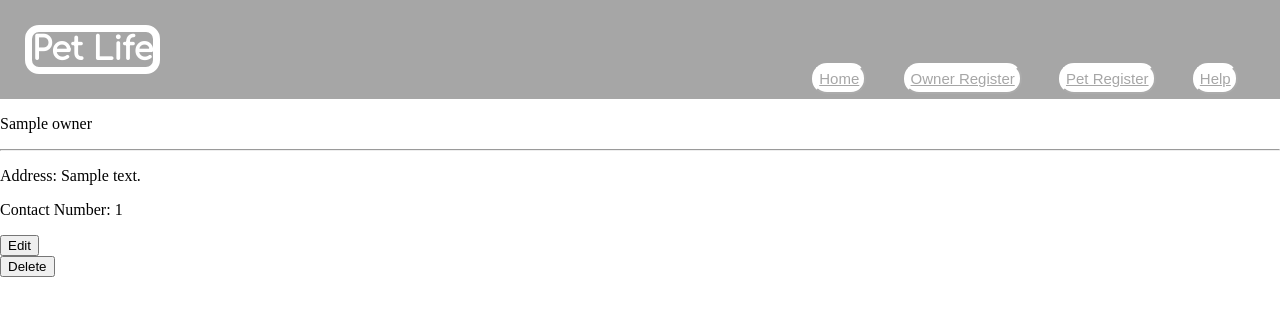
After one commit to Neddon13/vet_management, a Flask app: page /owners/1 in a window 1280 px wide. The commit adds this page. Shown: the top 316 px of the page. Run offline with Flask 2, Linux system fonts and the light colour scheme; a database or web service that is not in the repository returns one stand-in record (values such as "Sample title"); some libraries are stand-ins or nearby versions.

Commit message:
working on css

```diff
--- a/console.py
+++ b/console.py
@@ -40,6 +40,3 @@ pet_repository.save(pet_3)
 pet_repository.select_all()
 vet_repository.select_all()
 owner_repository.select_all()
-
-
-pdb.set_trace()
--- a/controllers/owners_controller.py
+++ b/controllers/owners_controller.py
@@ -15,8 +15,8 @@ def owners():
 
 @owners_blueprint.route("/owners/new", methods=["GET"])
 def new_owner():
-    owners  = owner_repository.select_all()
-    return render_template("owners/new.html", owners=owners)
+    owner = owner_repository.select_all()
+    return render_template("owners/new.html", owner=owner)
 
 @owners_blueprint.route("/owners",  methods=['POST'])
 def create_owner():
@@ -26,3 +26,27 @@ def create_owner():
     owner       = Owner(name, address, mobile_num)
     owner_repository.save(owner)
     return redirect('/owners')
+
+@owners_blueprint.route("/owners/<id>", methods=['GET'])
+def show_owner(id):
+    owner = owner_repository.select(id)
+    return render_template('owners/show.html', owner = owner)
+
+@owners_blueprint.route("/owners/<id>/edit", methods=['GET'])
+def edit_owner_form(id):
+    owners = owner_repository.select(id)
+    return render_template('owners/edit.html', owners = owners)
+
+@owners_blueprint.route("/owners/<id>/edit",  methods=['POST'])
+def update_owner():
+    name        = request.form['Name']
+    address     = request.form['Address']
+    mobile_num  = request.form['MobileNum']
+    owner       = Owner(name, address, mobile_num)
+    owner_repository.update(owner)
+    return redirect('/owners')
+
+@owners_blueprint.route("/owners/<id>/delete", methods=['POST'])
+def delete_owner(id):
+    owner_repository.delete(id)
+    return redirect('/owners')
--- a/repositories/owner_repository.py
+++ b/repositories/owner_repository.py
@@ -33,22 +33,12 @@ def select(id):
         owner = Owner(result['name'], result['address'], result['mobile_num'], result['id'])
     return owner
 
+def update(owner):
+    sql = "UPDATE owners SET (name, address, mobile_num) = (%s, %s, %s) WHERE id = %s"
+    values = [owner.name, owner.address, owner.mobile_num, owner.id]
+    run_sql(sql, values)
 
-
-
-
-
-
-
-
-
-# def select_all():
-#     owners = []
-
-#     sql = "SELECT * FROM owners"
-#     results = run_sql(sql)
-
-#     for row in results:
-#         owner = Owner(row['name'], row['address'], row['mobile_num'], row['id'])
-#         owners.append(owner)
-#     return owner
+def delete(id):
+    sql = "DELETE FROM owners WHERE id = %s"
+    values = [id]
+    run_sql(sql, values)
--- a/repositories/pet_repository.py
+++ b/repositories/pet_repository.py
@@ -33,14 +33,13 @@ def select(id):
     values = [id]
     result = run_sql(sql, values)[0]
 
-
     vet = vet_repository.select(result['vet_id'])
     owner = owner_repository.select(result['owner_id'])
     pet = Pet(result['first_name'], result['last_name'], result['type_of_pet'], result['date_of_birth'], result['treatment_notes'], vet, owner, result['id'])
     return pet
 
 def delete(id):
-    sql = "DELETE  FROM pets WHERE id = %s"
+    sql = "DELETE FROM pets WHERE id = %s"
     values = [id]
     run_sql(sql, values)
 
--- a/static/css/style.css
+++ b/static/css/style.css
@@ -8,6 +8,7 @@ header {
 
 body {
     margin: 0;
+    padding: 0;
 }
 
 header > h1 {
@@ -67,9 +68,21 @@ footer {
 
 .register, tr, th, td {
     border: 1px solid black;
-    width: 999px;
+    width: 1088px;
     height: 40px;
+    border-collapse: collapse;
 }
+
+.owner_register {
+    border-collapse: collapse;
+    font-family: "comfortaa";
+}
+
+.Thisisabutton {
+    font-family: "Comfortaa";
+    justify-content: flex-end;
+}
+
 
 /* .data {
     font-family: "comfortaa";
--- a/templates/owners/index.html
+++ b/templates/owners/index.html
@@ -7,12 +7,11 @@
         <tr>
             <th>Name</th>
             <th>Address</th>
-            <th>mobile_num</th>
+            <th>Mobile Number</th>
         </tr>
         {% for owner in owners %}
         <tr>
             <td><a href="/owners/{{owner.id}}">{{owner.name}}</a></td>
-            <td>{{owner.name}}</td>
             <td>{{owner.address}}</td>
             <td>{{owner.mobile_num}}</td>
         </tr>
--- /dev/null
+++ b/templates/owners/show.html
@@ -0,0 +1,20 @@
+{% extends 'base.html' %}
+{% block content %}
+
+  <div>
+    <p>{{owner.name}}</p>
+    <hr>
+    <p>Address: {{owner.address}}</p>
+    <p>Contact Number: {{owner.mobile_num}}</p>
+
+    <form action="/owners/{{owner.id}}/edit">
+      <input type="submit" value="Edit" class="record_button">
+    </form>
+
+    <form action="/owners/{{owner.id}}/delete" method='post'>
+      <input type="submit" value="Delete" class="record_button">
+    </form>
+
+  </div>
+
+{% endblock %}
--- a/templates/pets/show.html
+++ b/templates/pets/show.html
@@ -12,7 +12,7 @@
       <input type="submit" value="Edit" class="record_button">
     </form>
 
-    <form action="/register/{{pet.id}}/delete">
+    <form action="/register/{{pet.id}}/delete" method='post'>
       <input type="submit" value="Delete" class="record_button">
     </form>
 
```
Also changed, not shown: templates/owners/edit.html (added, +23 -0 lines), templates/pets/index.html (+0 -18 lines), static/images/goldenretriever.jpeg.
